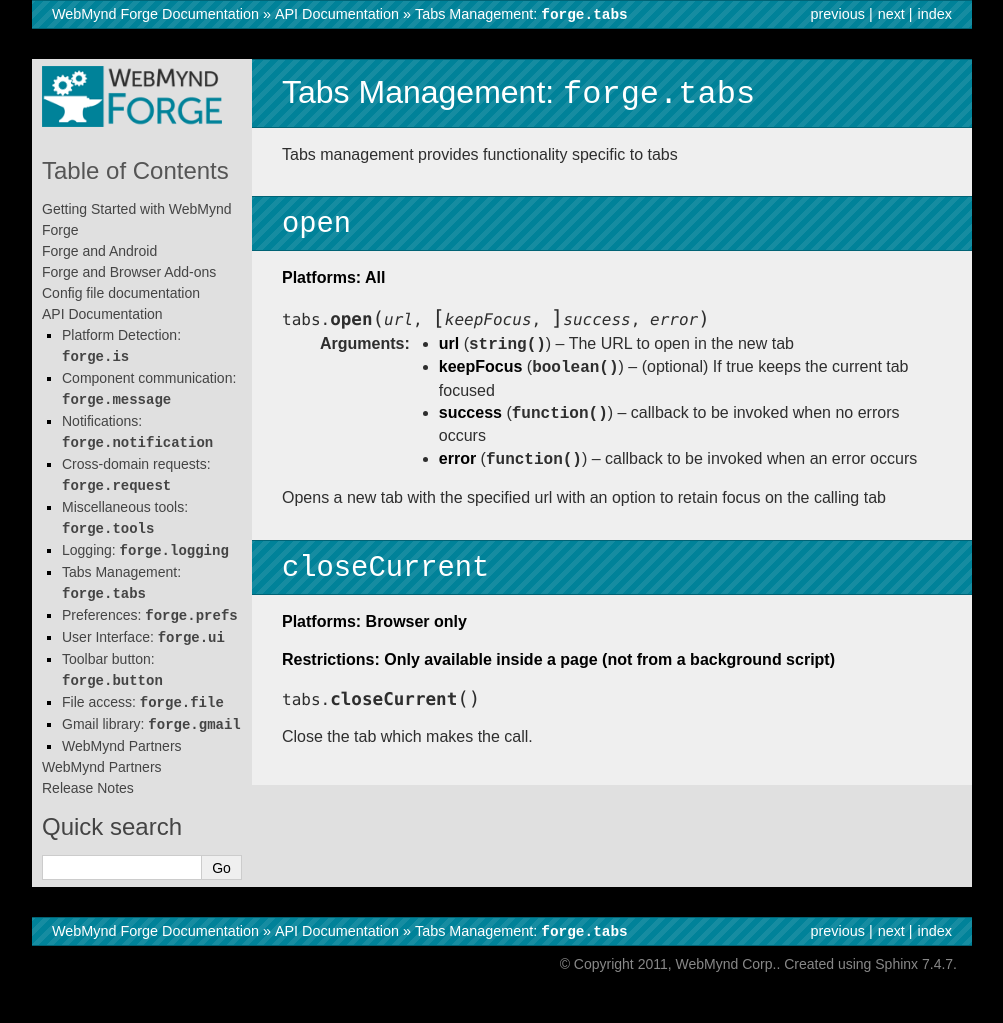
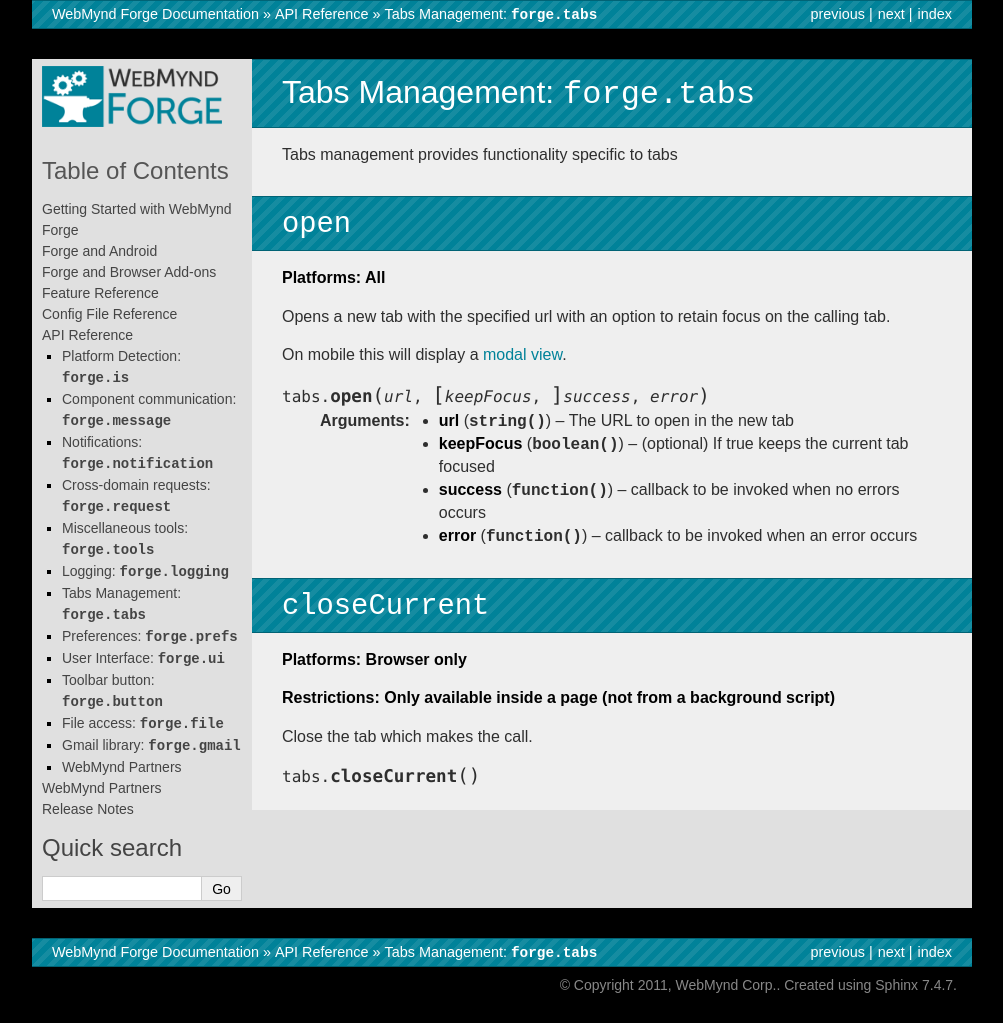
Before and after one commit to trigger-corp/Forge-Documentation, a Sphinx documentation site: the page built from source/api/tabs-management.rst, in a window 1280 px wide. Shown: the whole page, without its empty margins (138-1141 px from the left). Built offline with Sphinx 7.4.7, drawn with Linux system fonts in a browser that asks for light colours; some web fonts are replaced; before the commit the page ends 1002 px from its top, so only the background shows below that.

Commit message:
Add modal view docs.

```diff
--- a/source/api/communication.rst
+++ b/source/api/communication.rst
@@ -7,6 +7,7 @@ It is often useful to be able to send and receive messages between components of
 
 ``listen``
 ~~~~~~~~~~~~~~~~~~~~~~~~~~~~~~~~~~~~~~~~~~~~~~~~~~~~~~~~~~~~~~~~~~~~~~~~~~~~~~~~
+**Platforms: Browser only**
 
 Sets up a handler function which will receive messages sent ("broadcast") by your extension.
 
--- a/source/api/index.rst
+++ b/source/api/index.rst
@@ -1,6 +1,6 @@
 .. _api:
 
-API Documentation
+API Reference
 ================================================================================
 
 .. toctree::
--- a/source/api/tabs-management.rst
+++ b/source/api/tabs-management.rst
@@ -9,6 +9,10 @@ Tabs management provides functionality specific to tabs
 ~~~~~~~~~~~~~~~~~~~~~~~~~~~~~~~~~~~~~~~~~~~~~~~~~~~~~~~~~~~~~~~~~~~~~~~~~~~~~~~~
 **Platforms: All**
 
+Opens a new tab with the specified url with an option to retain focus on the calling tab.
+
+On mobile this will display a :ref:`modal view <forge-modal>`.
+
 .. js:function:: tabs.open(url, [keepFocus,] success, error)
 
     :param string url: The URL to open in the new tab
--- a/source/config.rst
+++ b/source/config.rst
@@ -1,6 +1,6 @@
 .. _config:
 
-Config file documentation
+Config File Reference
 ================================================================================
 
 ``config.json`` is a JSON file which contains meta-data about your app. It determines how your app looks and functions by specifying which Javascript, image and HTML files are to be used.
--- a/source/index.rst
+++ b/source/index.rst
@@ -24,6 +24,7 @@ Your feedback is very important to us. Please send an email to support@webmynd.c
    /forge/index.rst
    /android/index.rst
    /chrome/index.rst
+   /features/index
    /config
    /api/index
    /partners/index.rst
```
Also changed, not shown: other parts of source/api/tabs-management.rst (+2 -4 lines), source/features/index.rst (added, +11 -0 lines), source/features/modal.rst (added, +26 -0 lines).
